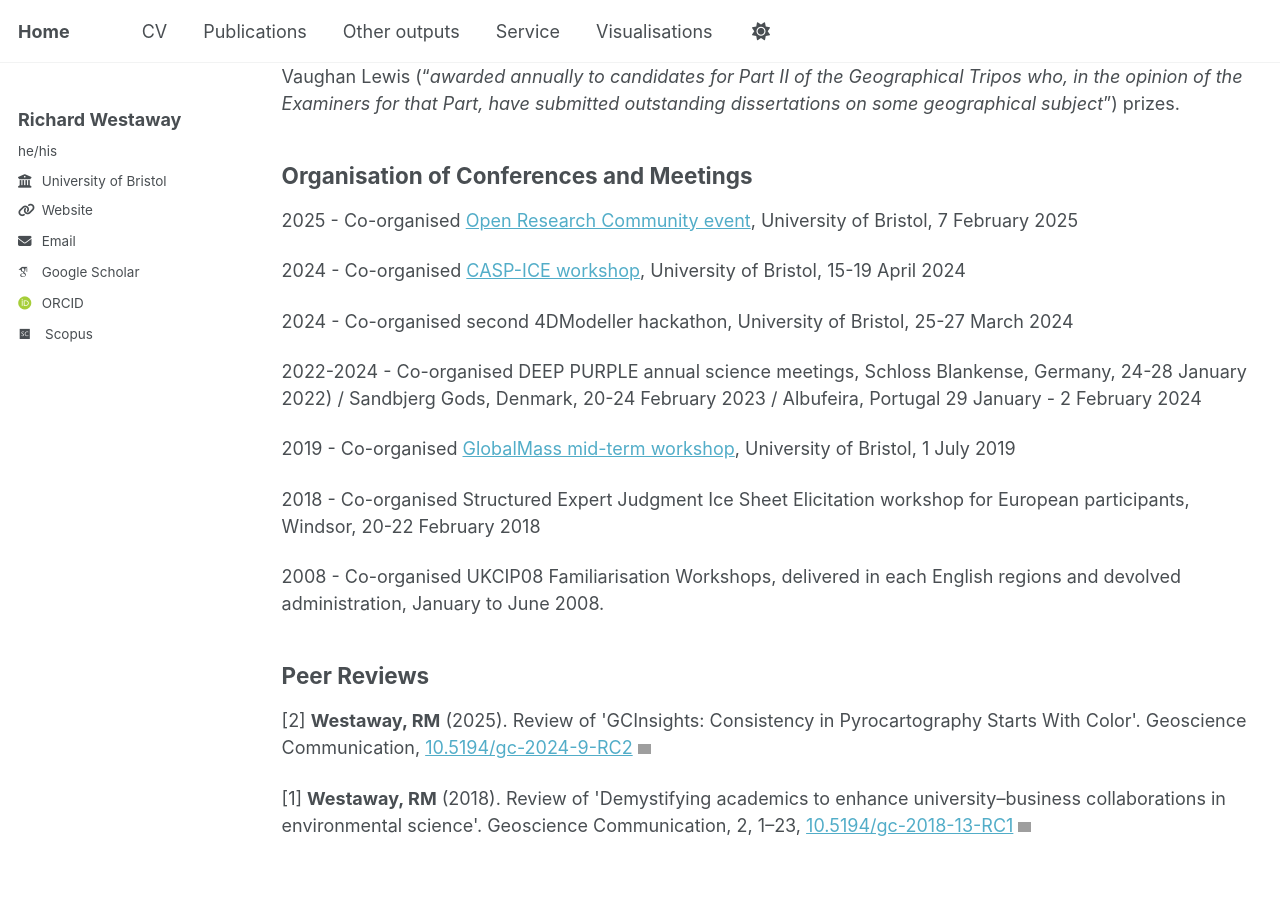
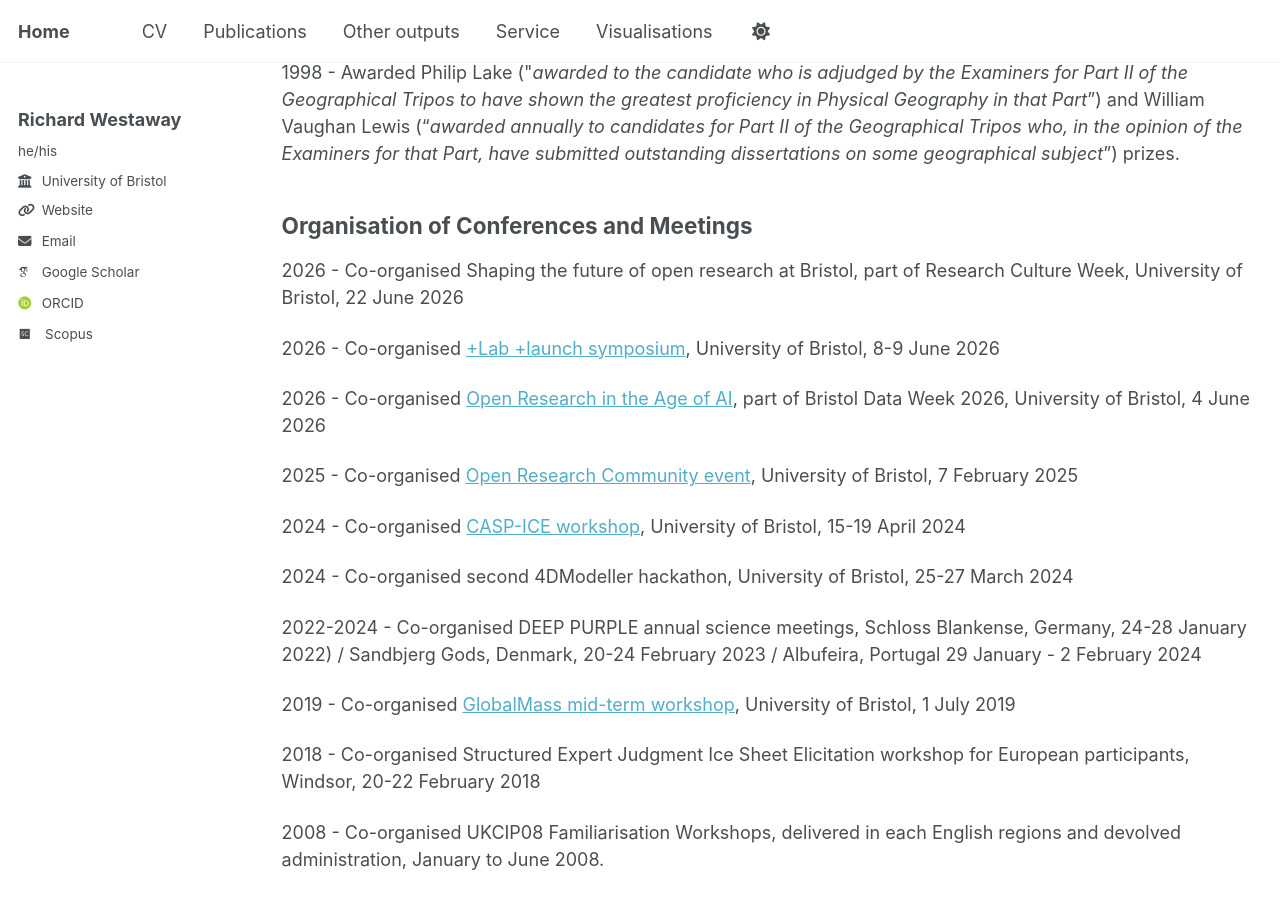
Before and after one commit to richardwestaway/richardwestaway.github.io, a Jekyll site: the page built from _pages/service.html, in a window 1280 px wide and 900 px high, scrolled down 903 px. Built offline with Jekyll 4.4.1, drawn with Linux system fonts in a browser that asks for light colours; some web fonts are replaced; comment, search, counter and statistics services are not loaded; some of the changed text lies outside the part shown; grey boxes are pictures that could not be loaded.

Commit message:
Update service.html

```diff
--- a/_pages/service.html
+++ b/_pages/service.html
@@ -10,6 +10,8 @@ author_profile: true
 <script type='text/javascript' src='https://d1bxh8uas1mnw7.cloudfront.net/assets/embed.js'></script>
 
 <h2>Committees</h2>
+
+<p>2026-present - Member of University of Bristol Open Research Working Group
 
 <p>2025-2026 - Member of <a href="https://gw4.ac.uk/orw/" target="_blank" rel="noopener">GW4 Open Research Week 2026</a>  Organising Committee</p>
 
@@ -37,6 +39,12 @@ author_profile: true
 
 <h2>Organisation of Conferences and Meetings</h2>
 
+<p>2026 - Co-organised Shaping the future of open research at Bristol, part of Research Culture Week, University of Bristol, 22 June 2026</p>
+
+<p>2026 - Co-organised <a href="https://pluslab.bristol.ac.uk/" target="_blank" rel="noopener">+Lab +launch symposium</a>, University of Bristol, 8-9 June 2026</p>
+
+<p>2026 - Co-organised <a href="https://www.eventbrite.co.uk/e/open-research-in-the-age-of-ai-in-person-tickets-1986336528026" target="_blank" rel="noopener">Open Research in the Age of AI</a>, part of Bristol Data Week 2026, University of Bristol, 4 June 2026</p>
+
 <p>2025 - Co-organised <a href="https://researchculture.blogs.bristol.ac.uk/2025/03/13/building-an-open-research-community-at-the-university-of-bristol/" target="_blank" rel="noopener">Open Research Community event</a>, University of Bristol, 7 February 2025</p>
 
 <p>2024 - Co-organised <a href="https://microlabbristol.org/casp-ice/casp-ice-workshop/" target="_blank" rel="noopener">CASP-ICE workshop</a>, University of Bristol, 15-19 April 2024</p>
```
